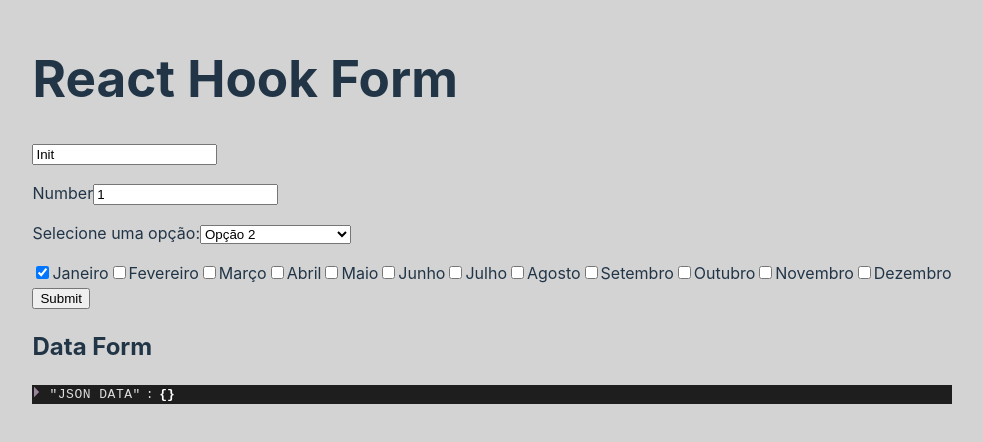
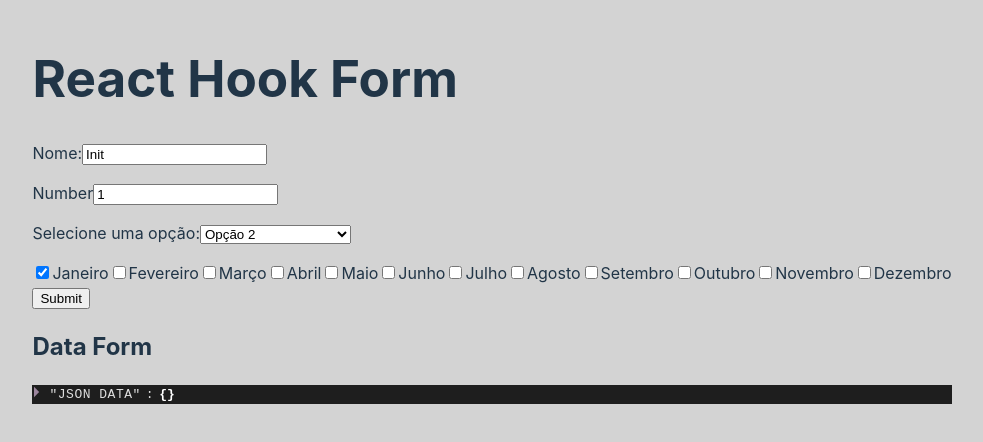
Before and after one commit to victor-magaldi/forms-libs-studies, a React (Vite) app: page / in a window 1280 px wide. Shown: the part 190-632 px from the top of the page, without its empty margins (148-1131 px from the left). Built offline with nearby package versions, Linux system fonts and the light colour scheme.

Commit message:
Insert Labels

```diff
--- a/src/components/Form/Inputs/CheckboxGroup.tsx
+++ b/src/components/Form/Inputs/CheckboxGroup.tsx
@@ -13,7 +13,7 @@ export const CheckboxGroup: React.FC<any> = (props) => {
   return (
     <div>
       {options.map((option: any) => (
-        <label key={option.value}>
+        <label key={option.value} htmlFor={props.name}>
           <input
             type="checkbox"
             value={option.value}
--- a/src/components/Form/Inputs/InputNumber.tsx
+++ b/src/components/Form/Inputs/InputNumber.tsx
@@ -8,7 +8,7 @@ export const InputNumber: React.FC<UseControllerProps<FormValues>> = (
 
   return (
     <div>
-      <label htmlFor="">Number</label>
+      <label htmlFor={props.name}>Number</label>
       <input
         {...field}
         placeholder={props.name}
--- a/src/components/Form/Inputs/InputText.tsx
+++ b/src/components/Form/Inputs/InputText.tsx
@@ -5,7 +5,7 @@ export const InputText: React.FC<UseControllerProps<FormValues>> = (props) => {
   const { field, fieldState } = useController(props);
   return (
     <div>
-      <label htmlFor=""></label>
+      <label htmlFor={props.name}>Nome:</label>
       <input {...field} placeholder={props.name} />
       <p>{fieldState?.error?.message ? fieldState?.error?.message : null}</p>
     </div>
```
